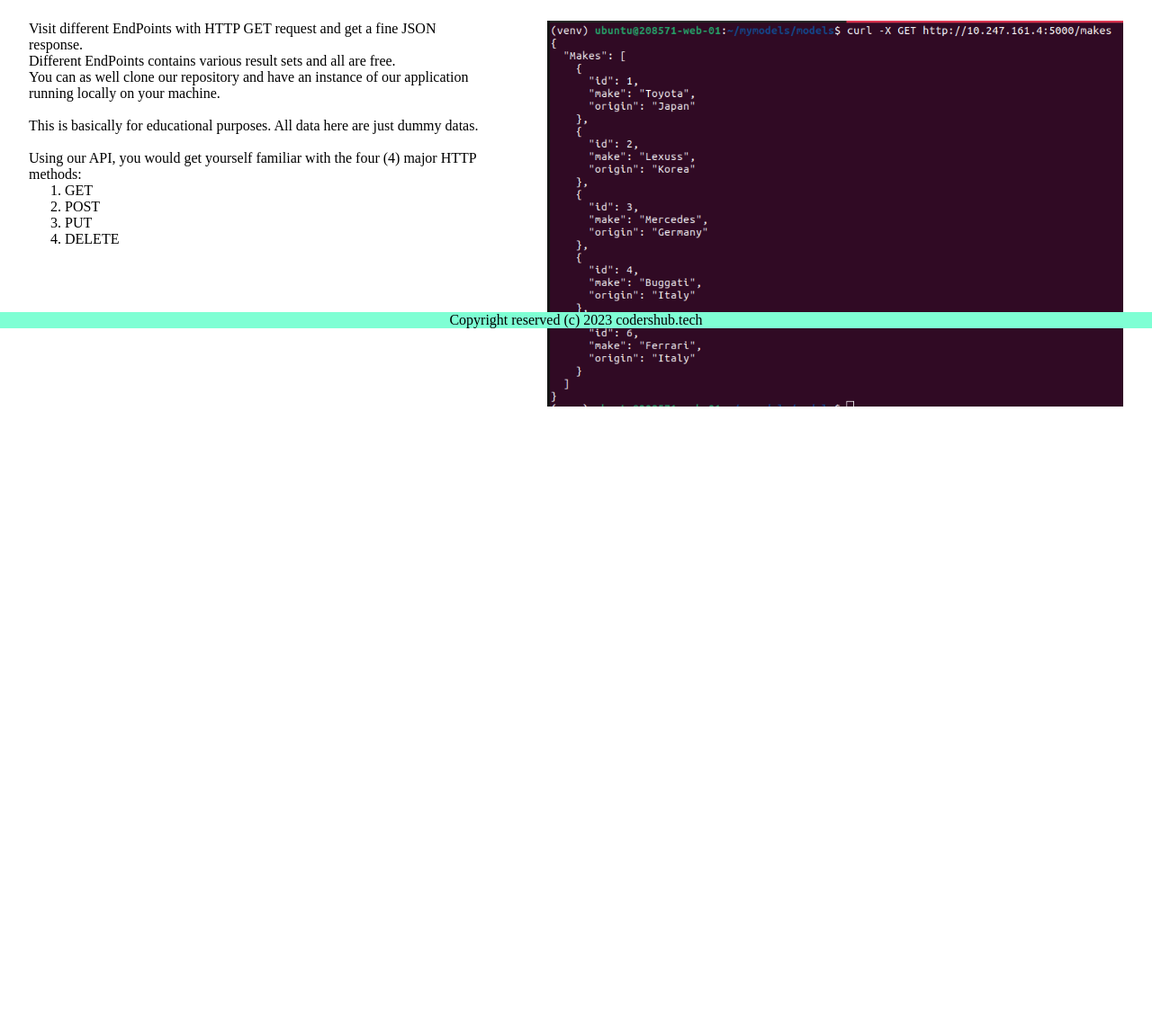
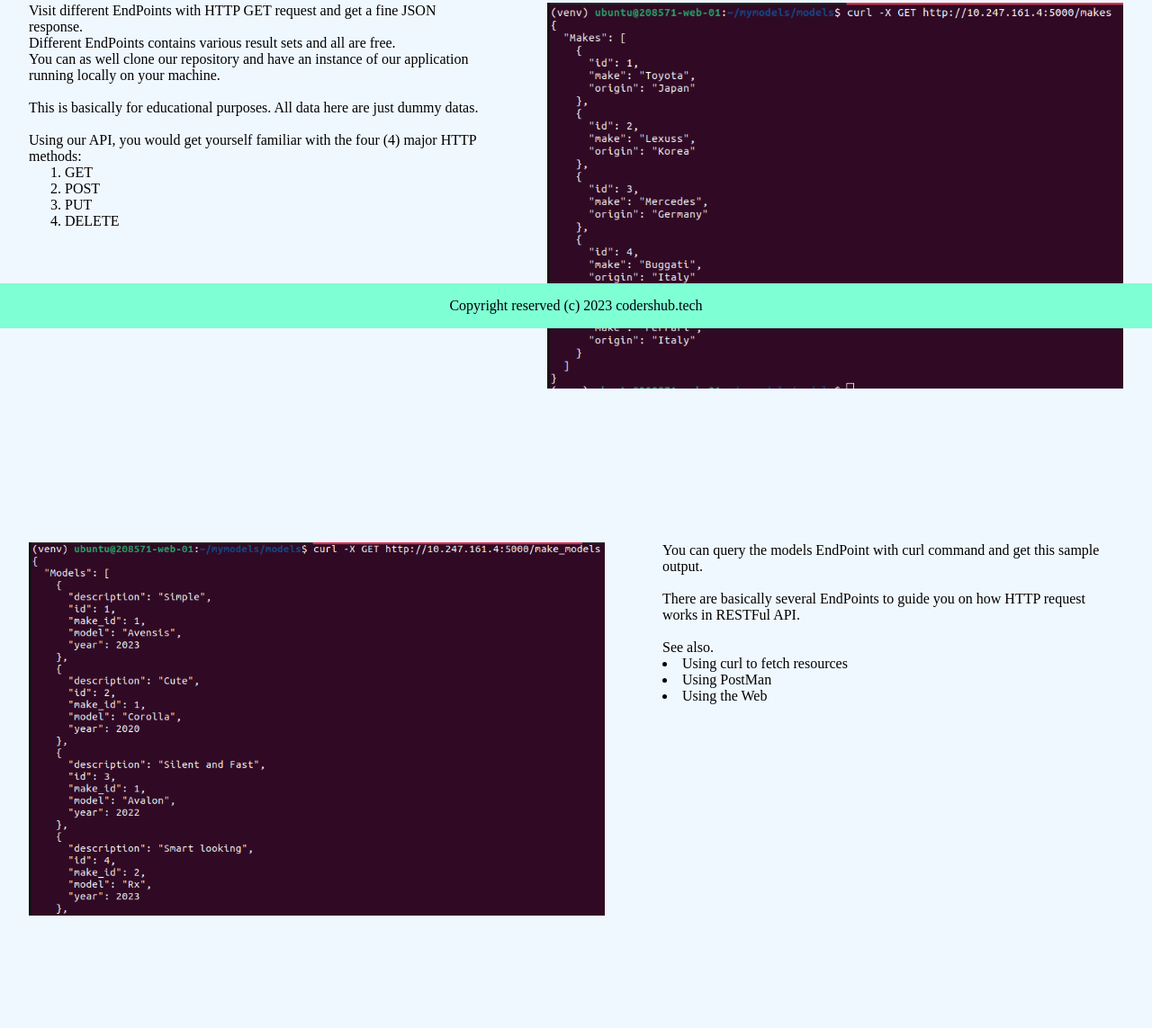
Before and after one commit to Navi212/Navi212.github.io, a plain HTML site: page index.html in a window 1280 px wide. Shown: the part 435-1578 px from the top of the page at 90% size. Before the commit the page ends 1178 px from the top, so only its background shows below. Drawn offline with Linux system fonts and the light colour scheme.

Commit message:
Adds all files

```diff
--- a/index.css
+++ b/index.css
@@ -26,7 +26,7 @@ a
 {
     display: flex;
     flex-direction: row;
-    height: 800px;
+    height: 600px;
 }
 
 .div-1
@@ -45,14 +45,19 @@ a
 {
     height: 40vh;
     padding: 30px;
+    text-align: center;
 
 }
+
+
 .footer
 {
     position: fixed;
+    height: 50px;
     left: 0;
     bottom: 0;
     width: 100%;
     text-align: center;
+    line-height: 50px;
     background-color: aquamarine;
 }
--- a/index.html
+++ b/index.html
@@ -6,7 +6,7 @@
     <link rel="stylesheet" href="index.css">
     <title>Landing Page</title>
 </head>
-<body>
+<body style="background-color: aliceblue;">
     <header>
         <nav class="navbar">
             <li><a href="">Home</a></li>
@@ -45,6 +45,25 @@
         </div>
     </section>
 
+    <section class="sections">
+        <div class="div-2">
+            <img class="move" src="images/models.png" width="100%" alt="json-output">
+        </div>
+        <div class="div-1">
+            <p>You can query the models EndPoint with curl command and get this sample output.<br><br>
+                There are basically several EndPoints to guide you on how HTTP request works in RESTFul API.<br><br>
+                See also.<br>
+                <li>Using curl to fetch resources</li>
+                <li>Using PostMan</li>
+                <li>Using the Web</li>
+
+            </p>
+
+        </div>
+
+    </section>
+
+
     <footer class="footer">
         <p>Copyright reserved (c) 2023 codershub.tech</p>
     </footer>
```
Also changed, not shown: images/models.png (added).
